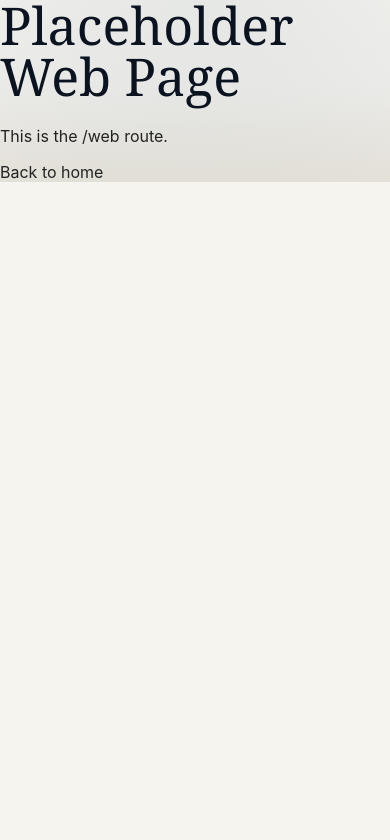
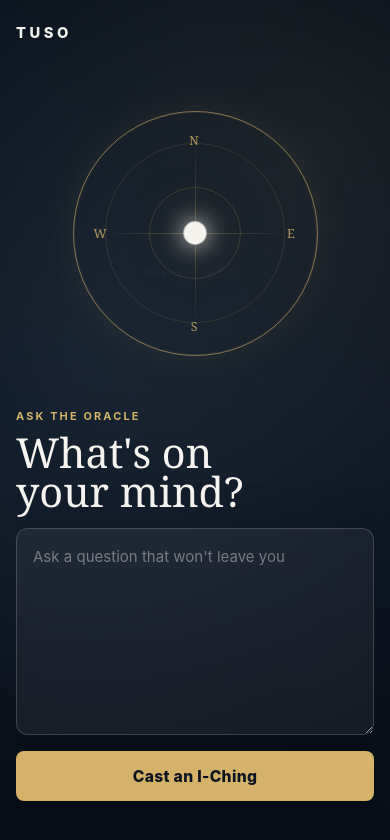
Before and after one commit to tn052002/tuso-core, a Next.js app: page /web in a window 390 px wide. Shown: the top 840 px of the page. Built offline with nearby package versions, Linux system fonts and the light colour scheme.

Commit message:
adding 2 cols layout for landing page

```diff
--- a/app/globals.css
+++ b/app/globals.css
@@ -715,6 +715,304 @@ h3 {
   font-size: 0.78rem;
 }
 
+.question-landing {
+  min-height: 100svh;
+  overflow: hidden;
+  background:
+    radial-gradient(circle at 24% 42%, rgba(79, 109, 138, 0.18), transparent 28rem),
+    radial-gradient(circle at 78% 18%, rgba(212, 178, 106, 0.08), transparent 24rem),
+    linear-gradient(180deg, #07101b 0%, var(--midnight) 58%, #070d16 100%);
+  color: var(--stone);
+}
+
+.question-landing::before {
+  position: fixed;
+  inset: 0;
+  pointer-events: none;
+  content: "";
+  opacity: 0.18;
+  background-image:
+    linear-gradient(rgba(246, 244, 239, 0.06) 1px, transparent 1px),
+    linear-gradient(90deg, rgba(246, 244, 239, 0.04) 1px, transparent 1px);
+  background-size: 80px 80px;
+  mask-image: radial-gradient(circle at center, black, transparent 78%);
+}
+
+.question-topbar {
+  position: relative;
+  z-index: 1;
+  height: 76px;
+  width: min(100% - 64px, 1320px);
+  margin: 0 auto;
+  display: flex;
+  align-items: center;
+}
+
+.question-brand {
+  color: var(--stone);
+  font-size: 1rem;
+  font-weight: 760;
+  letter-spacing: 0.24em;
+  text-transform: uppercase;
+}
+
+.question-stage {
+  position: relative;
+  z-index: 1;
+  min-height: calc(100svh - 76px);
+  width: min(100% - 64px, 1320px);
+  margin: 0 auto;
+  display: grid;
+  grid-template-columns: minmax(320px, 0.92fr) minmax(360px, 1fr);
+  gap: clamp(32px, 7vw, 110px);
+}
+
+.question-compass-panel,
+.question-form-panel {
+  min-height: calc(100svh - 76px);
+  display: grid;
+  align-items: center;
+}
+
+.question-compass-panel {
+  justify-items: center;
+}
+
+.question-form-panel {
+  justify-items: start;
+}
+
+.question-compass {
+  width: min(72vw, 440px);
+  aspect-ratio: 1;
+  display: grid;
+  place-items: center;
+}
+
+.question-ring {
+  position: relative;
+  width: min(100%, 400px);
+  aspect-ratio: 1;
+  border: 1px solid rgba(212, 178, 106, 0.58);
+  border-radius: 50%;
+  display: grid;
+  place-items: center;
+  box-shadow:
+    0 0 0 1px rgba(212, 178, 106, 0.08) inset,
+    0 0 44px rgba(212, 178, 106, 0.07);
+}
+
+.question-ring::before,
+.question-ring::after {
+  position: absolute;
+  inset: 13%;
+  border: 1px solid rgba(212, 178, 106, 0.14);
+  border-radius: 50%;
+  content: "";
+}
+
+.question-ring::after {
+  inset: 31%;
+  border-color: rgba(212, 178, 106, 0.18);
+}
+
+.question-axis {
+  position: absolute;
+  color: rgba(212, 178, 106, 0.82);
+  font-family: Georgia, "Times New Roman", serif;
+  font-size: 0.78rem;
+  letter-spacing: 0.14em;
+}
+
+.question-axis.north {
+  top: 28px;
+}
+
+.question-axis.east {
+  right: 28px;
+}
+
+.question-axis.south {
+  bottom: 28px;
+}
+
+.question-axis.west {
+  left: 28px;
+}
+
+.question-tick {
+  position: absolute;
+  display: block;
+  background: linear-gradient(90deg, transparent, rgba(212, 178, 106, 0.34), transparent);
+}
+
+.question-tick.vertical {
+  top: 12%;
+  bottom: 12%;
+  left: 50%;
+  width: 1px;
+  background: linear-gradient(180deg, transparent, rgba(212, 178, 106, 0.3), transparent);
+}
+
+.question-tick.horizontal {
+  right: 12%;
+  left: 12%;
+  top: 50%;
+  height: 1px;
+}
+
+.question-dot {
+  position: relative;
+  z-index: 1;
+  width: clamp(18px, 3.8vw, 30px);
+  aspect-ratio: 1;
+  border-radius: 50%;
+  background: var(--stone);
+  box-shadow:
+    0 0 18px rgba(246, 244, 239, 0.95),
+    0 0 44px rgba(212, 178, 106, 0.55),
+    0 0 86px rgba(79, 109, 138, 0.5);
+  animation: question-breathe-dot 11s ease-in-out infinite;
+}
+
+.question-breath-text {
+  position: absolute;
+  top: calc(50% + 42px);
+  left: 50%;
+  min-width: 150px;
+  transform: translateX(-50%);
+  color: rgba(246, 244, 239, 0.58);
+  font-size: 0.72rem;
+  font-weight: 640;
+  letter-spacing: 0.16em;
+  text-align: center;
+  text-transform: uppercase;
+}
+
+.question-breath-text span {
+  position: absolute;
+  inset: 0;
+  animation: question-breath-label-in 11s linear infinite;
+}
+
+.question-breath-text span + span {
+  animation-name: question-breath-label-out;
+  opacity: 0;
+}
+
+.question-form {
+  width: min(100%, 560px);
+}
+
+.question-eyebrow {
+  margin-bottom: 18px;
+  color: var(--polaris);
+  font-size: 0.76rem;
+  font-weight: 720;
+  letter-spacing: 0.2em;
+  text-transform: uppercase;
+}
+
+.question-form h1 {
+  margin-bottom: 28px;
+  color: var(--stone);
+  font-size: clamp(3rem, 6vw, 6.4rem);
+  line-height: 0.96;
+  text-wrap: balance;
+}
+
+.question-textarea {
+  width: 100%;
+  min-height: 176px;
+  resize: vertical;
+  padding: 22px 24px;
+  border: 1px solid rgba(246, 244, 239, 0.18);
+  border-radius: var(--radius-md);
+  outline: none;
+  background: rgba(251, 250, 246, 0.055);
+  color: var(--stone);
+  font: inherit;
+  font-size: 1rem;
+  line-height: 1.65;
+  box-shadow: 0 24px 70px rgba(0, 0, 0, 0.18);
+  transition: border-color 420ms ease, background 420ms ease, box-shadow 420ms ease;
+}
+
+.question-textarea::placeholder {
+  color: rgba(246, 244, 239, 0.42);
+}
+
+.question-textarea:focus {
+  border-color: rgba(212, 178, 106, 0.72);
+  background: rgba(251, 250, 246, 0.075);
+  box-shadow:
+    0 24px 70px rgba(0, 0, 0, 0.22),
+    0 0 0 3px rgba(212, 178, 106, 0.08);
+}
+
+.question-submit {
+  min-height: 56px;
+  margin-top: 18px;
+  padding: 0 24px;
+  border: 1px solid rgba(212, 178, 106, 0.56);
+  border-radius: var(--radius-sm);
+  background: var(--polaris);
+  color: var(--midnight);
+  cursor: pointer;
+  font: inherit;
+  font-size: 0.98rem;
+  font-weight: 760;
+  letter-spacing: 0.02em;
+  transition: transform 420ms ease, background 420ms ease, box-shadow 420ms ease;
+}
+
+.question-submit:hover {
+  transform: translateY(-1px);
+  background: #e3c37f;
+  box-shadow: 0 16px 40px rgba(0, 0, 0, 0.22);
+}
+
+@keyframes question-breathe-dot {
+  0%,
+  100% {
+    transform: scale(0.82);
+    opacity: 0.78;
+  }
+
+  50% {
+    transform: scale(1.28);
+    opacity: 1;
+  }
+}
+
+@keyframes question-breath-label-in {
+  0%,
+  45% {
+    opacity: 1;
+  }
+
+  50%,
+  100% {
+    opacity: 0;
+  }
+}
+
+@keyframes question-breath-label-out {
+  0%,
+  50% {
+    opacity: 0;
+  }
+
+  55%,
+  95% {
+    opacity: 1;
+  }
+
+  100% {
+    opacity: 0;
+  }
+}
+
 @keyframes breathe {
   0%,
   100% {
@@ -758,6 +1056,48 @@ h3 {
   .swatch-grid {
     grid-template-columns: repeat(2, minmax(0, 1fr));
   }
+
+  .question-topbar,
+  .question-stage {
+    width: min(100% - 36px, 1320px);
+  }
+
+  .question-stage {
+    height: calc(100svh - 76px);
+    min-height: 0;
+    grid-template-columns: 1fr;
+    grid-template-rows: 42% 58%;
+    gap: 0;
+  }
+
+  .question-compass-panel,
+  .question-form-panel {
+    min-height: 0;
+  }
+
+  .question-compass-panel {
+    align-items: center;
+    padding-bottom: 0;
+  }
+
+  .question-form-panel {
+    align-items: start;
+    justify-items: stretch;
+    padding-top: 8px;
+    overflow: hidden;
+  }
+
+  .question-compass {
+    width: min(68vw, 280px);
+  }
+
+  .question-form {
+    width: 100%;
+  }
+
+  .question-form h1 {
+    font-size: clamp(2.35rem, 10vw, 3.7rem);
+  }
 }
 
 @media (max-width: 560px) {
@@ -790,4 +1130,71 @@ h3 {
     flex-direction: column;
     gap: 6px;
   }
+
+  .question-topbar {
+    height: 66px;
+    width: min(100% - 32px, 1320px);
+  }
+
+  .question-brand {
+    font-size: 0.92rem;
+  }
+
+  .question-stage {
+    height: calc(100svh - 66px);
+    min-height: 0;
+    width: min(100% - 32px, 1320px);
+    grid-template-rows: 43% 57%;
+  }
+
+  .question-compass-panel {
+    padding-bottom: 0;
+  }
+
+  .question-compass {
+    width: min(68vw, 245px);
+  }
+
+  .question-axis.north {
+    top: 20px;
+  }
+
+  .question-axis.east {
+    right: 20px;
+  }
+
+  .question-axis.south {
+    bottom: 20px;
+  }
+
+  .question-axis.west {
+    left: 20px;
+  }
+
+  .question-breath-text {
+    top: calc(50% + 34px);
+    font-size: 0.64rem;
+  }
+
+  .question-eyebrow {
+    margin-bottom: 10px;
+    font-size: 0.68rem;
+  }
+
+  .question-form h1 {
+    margin-bottom: 16px;
+    font-size: clamp(2rem, 10.6vw, 3.15rem);
+  }
+
+  .question-textarea {
+    min-height: clamp(96px, 19svh, 132px);
+    padding: 16px;
+    font-size: 0.94rem;
+  }
+
+  .question-submit {
+    width: 100%;
+    min-height: 50px;
+    margin-top: 12px;
+  }
 }
--- a/app/web/page.tsx
+++ b/app/web/page.tsx
@@ -1,11 +1,47 @@
-import Link from 'next/link';
-
 export default function WebPage() {
   return (
-    <main className="container">
-      <h1>Placeholder Web Page</h1>
-      <p>This is the /web route.</p>
-      <Link href="/">Back to home</Link>
+    <main className="question-landing">
+      <header className="question-topbar" aria-label="TUSO">
+        <a className="question-brand" href="/">
+          TUSO
+        </a>
+      </header>
+
+      <section className="question-stage" aria-labelledby="question-title">
+        <div className="question-compass-panel" aria-label="Breathing compass">
+          <div className="question-compass">
+            <div className="question-ring" aria-hidden="true">
+              <span className="question-axis north">N</span>
+              <span className="question-axis east">E</span>
+              <span className="question-axis south">S</span>
+              <span className="question-axis west">W</span>
+              <span className="question-tick vertical" />
+              <span className="question-tick horizontal" />
+              <span className="question-dot" />
+              <span className="question-breath-text">
+                <span>Breath in 5.5s</span>
+                <span>Breath out 5.5s</span>
+              </span>
+            </div>
+          </div>
+        </div>
+
+        <div className="question-form-panel">
+          <div className="question-form">
+            <p className="question-eyebrow">Ask the oracle</p>
+            <h1 id="question-title">What&apos;s on your mind?</h1>
+            <textarea
+              className="question-textarea"
+              aria-label="Your question"
+              placeholder="Ask a question that won&apos;t leave you"
+              rows={7}
+            />
+            <button className="question-submit" type="button">
+              Cast an I-Ching
+            </button>
+          </div>
+        </div>
+      </section>
     </main>
   );
 }
```
